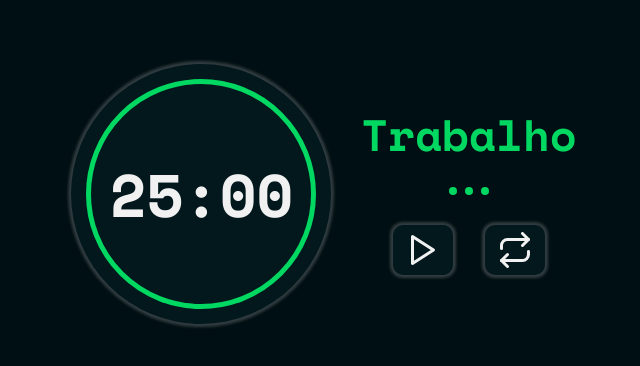
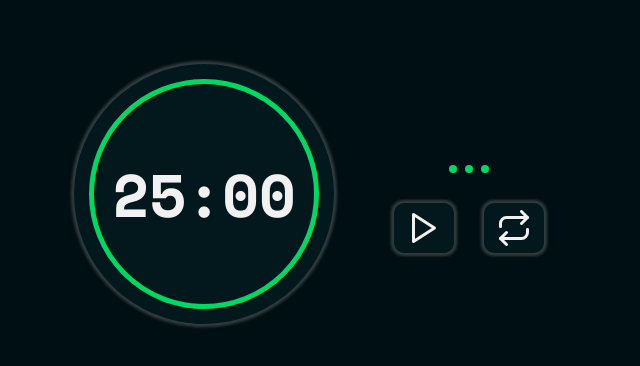
Before and after one commit to edmilson-dk/flash-promo, a React (Create React App) app: page /start in a window 1280 px wide. Shown: the part 206-572 px from the top of the page, without its empty margins (316-956 px from the left). Built offline with nearby package versions, Linux system fonts and the light colour scheme.

Commit message:
feat: added time properties

```diff
--- a/src/components/InfosBox/index.tsx
+++ b/src/components/InfosBox/index.tsx
@@ -8,18 +8,23 @@ import {
   InfosBoxButtonsWrapper
 } from "src/styles/components/InfosBox"
 
-function InfosBox() {
+type InfosBoxProps = {
+  title: string;
+  onClickPlay: () => void;
+}
+
+function InfosBox({ title , onClickPlay }: InfosBoxProps) {
   return (
     <InfosBoxWrapper>
       <InfosBoxContainer>
-        <InfosBoxTitle>Trabalho</InfosBoxTitle>
+        <InfosBoxTitle>{ title }</InfosBoxTitle>
         <InfosBoxDots>
           <span></span>
           <span></span>
           <span></span>
         </InfosBoxDots>
         <InfosBoxButtonsWrapper>
-          <button>
+          <button onClick={onClickPlay}>
               <span>
                 <FiPlay size="100%"/>
               </span>
```
